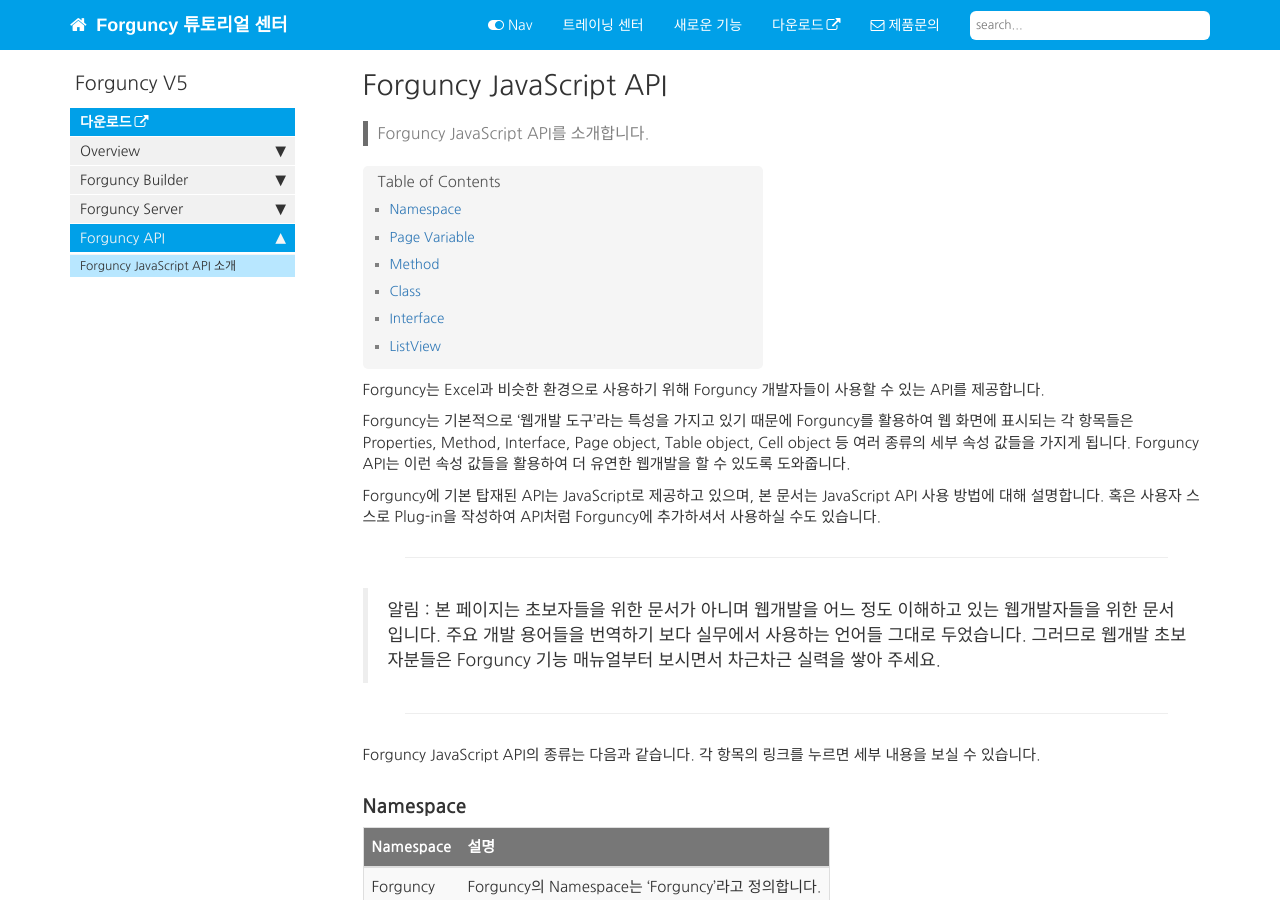
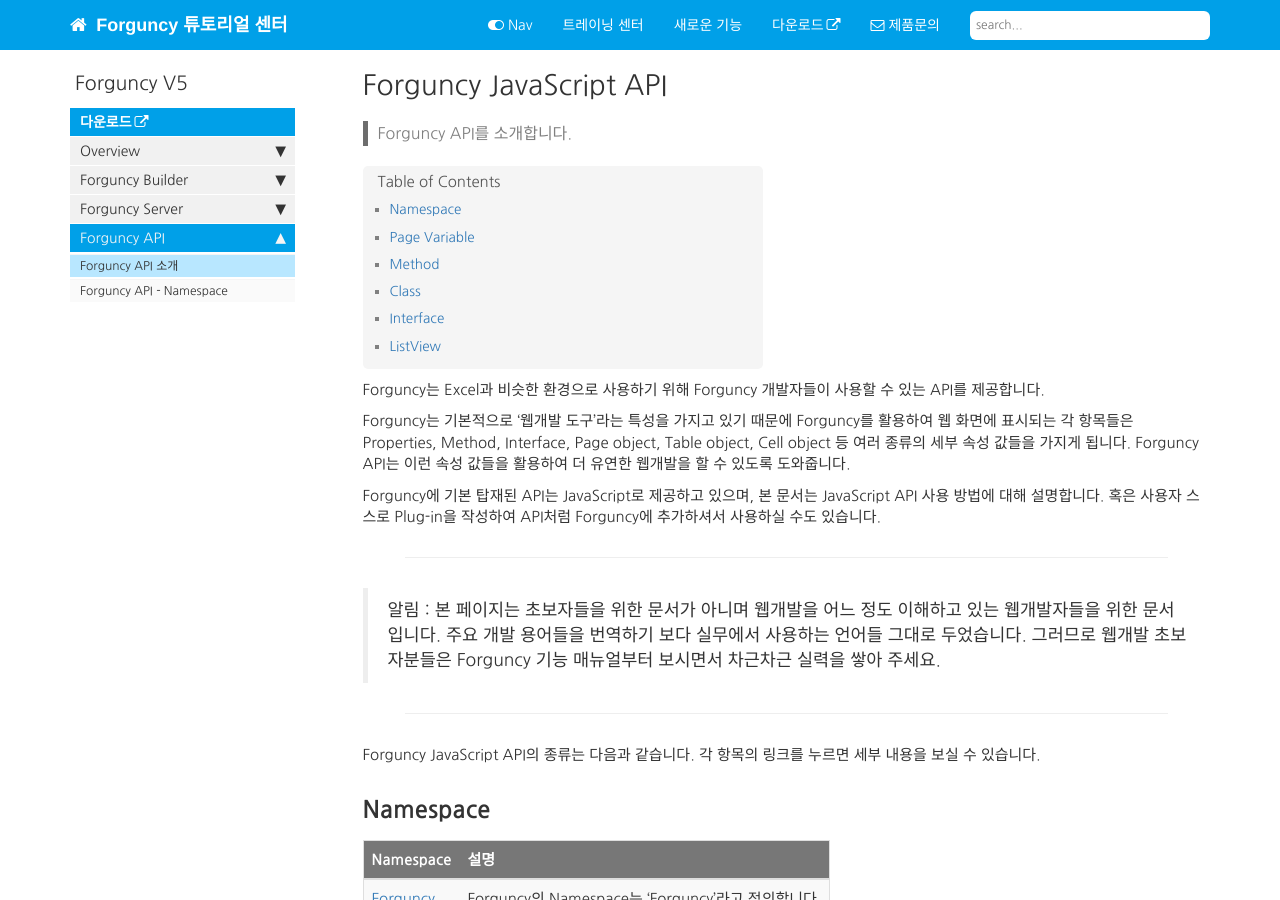
Before and after one commit to Xeppetto/Forguncy-Korea.github.io, a Jekyll site: the page built from pages/forguncy5_03_javascript_api/fgc5jsapi_intro.md, in a window 1280 px wide and 900 px high. Built offline with Jekyll 4.4.1, drawn with Linux system fonts in a browser that asks for light colours; comment, search, counter and statistics services are not loaded.

Commit message:
JS API - Namespace 1차 작성 완료
JS API - Namespace 1차 작성 완료

```diff
--- a/_data/sidebars/forguncy5_sidebar.yml
+++ b/_data/sidebars/forguncy5_sidebar.yml
@@ -91,6 +91,10 @@
       - title: Forguncy API
         output: web, pdf
         folderitems:
-          - title: Forguncy JavaScript API 소개
+          - title: Forguncy API 소개
             url: /fgc5jsapi_intro.html
             output: web, pdf
+
+          - title: Forguncy API - Namespace
+            url: /fgc5jsapi_namespace.html
+            output: web, pdf
--- a/pages/forguncy5_03_javascript_api/fgc5jsapi_intro.md
+++ b/pages/forguncy5_03_javascript_api/fgc5jsapi_intro.md
@@ -1,9 +1,9 @@
 ---
 title: Forguncy JavaScript API
-tags: [Forgunc, JavaScript, API]
+tags: [Forguncy, JavaScript, API]
 keywords: Forguncy API, JavaScript API
 last_updated: Dec 23, 2019
-summary: "Forguncy JavaScript API를 소개합니다."
+summary: "Forguncy API를 소개합니다."
 sidebar: forguncy5_sidebar
 permalink: fgc5jsapi_intro.html
 folder: forguncy5_03_javascript_api
@@ -23,21 +23,21 @@
 
 Forguncy JavaScript API의 종류는 다음과 같습니다. 각 항목의 링크를 누르면 세부 내용을 보실 수 있습니다.
 
-### Namespace
+## Namespace
 
 | Namespace | 설명 |
 | --- | --- |
-| Forguncy | Forguncy의 Namespace는 'Forguncy'라고 정의합니다. |
+| [Forguncy](fgc5jsapi_namespace.html) | Forguncy의 Namespace는 'Forguncy'라고 정의합니다. |
 
 
-### Page Variable
+## Page Variable
 
 | Page 변수 | 설명 |
 | --- | --- |
 | Page | Forguncy는 웹개발 도구이며 결과 값이 페이지 단위로 표시되므로 Namespace에 Page 변수를 붙여 사용합니다. |
 
 
-### Method
+## Method
 
 | Method | 설명 |
 | --- | --- |
@@ -58,7 +58,7 @@
 | updateTableData | Primary Key를 이용하여 Database Table의 특정 Row(행)의 데이터를 업데이트합니다. |
 
 
-### Class
+## Class
 
 | Class | 설명 |
 | --- | --- |
@@ -72,7 +72,7 @@
 | SpecialPath | Forguncy내 특정 경로와 관련된 Class입니다. |
 
 
-### Interface
+## Interface
 
 | Interface | 설명 |
 | --- | --- |
@@ -92,7 +92,7 @@
 | UserInfo | 사용자에 대한 정보와 관련한 Interface입니다. |
 
 
-### ListView
+## ListView
 
 | ListView | 설명 |
 | --- | --- |
```
Also changed, not shown: pages/forguncy5_03_javascript_api/fgc5jsapi_namespace.md (added, +43 -0 lines).
